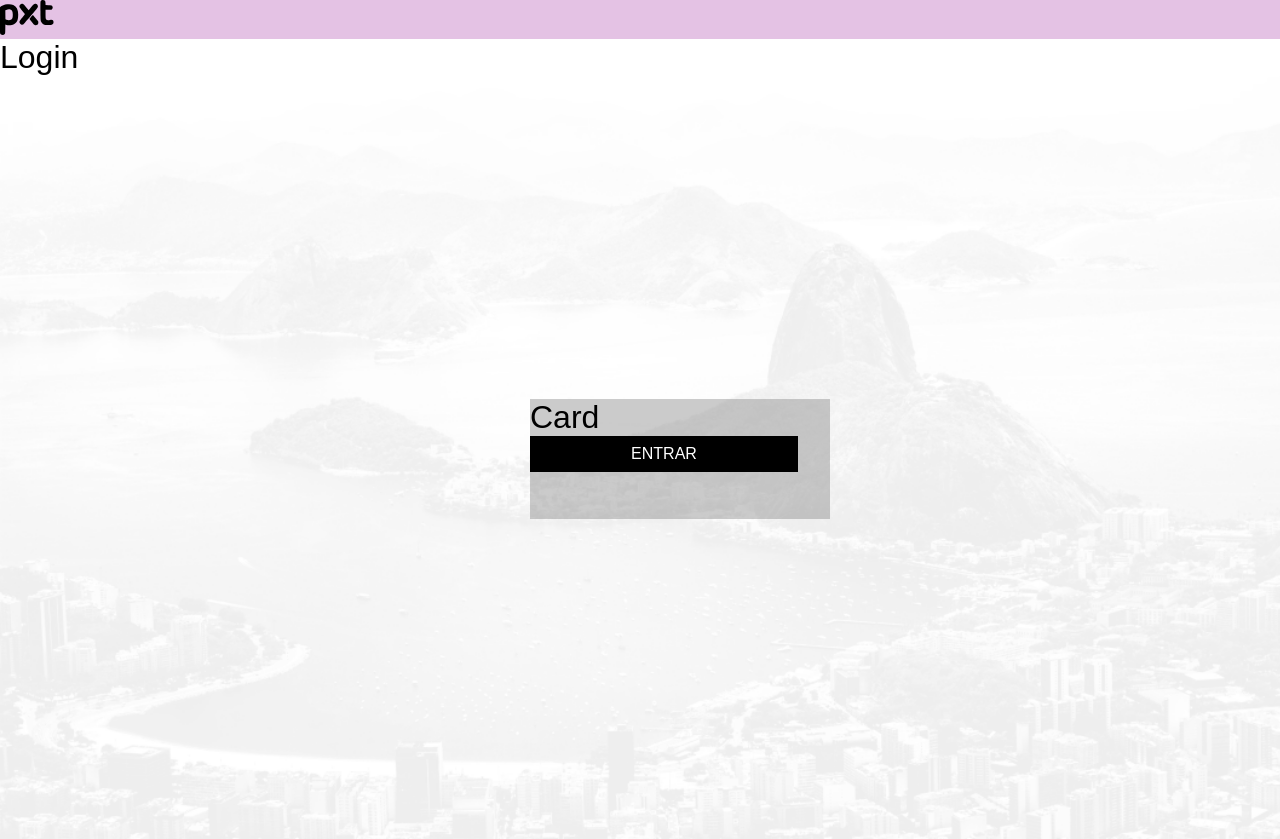
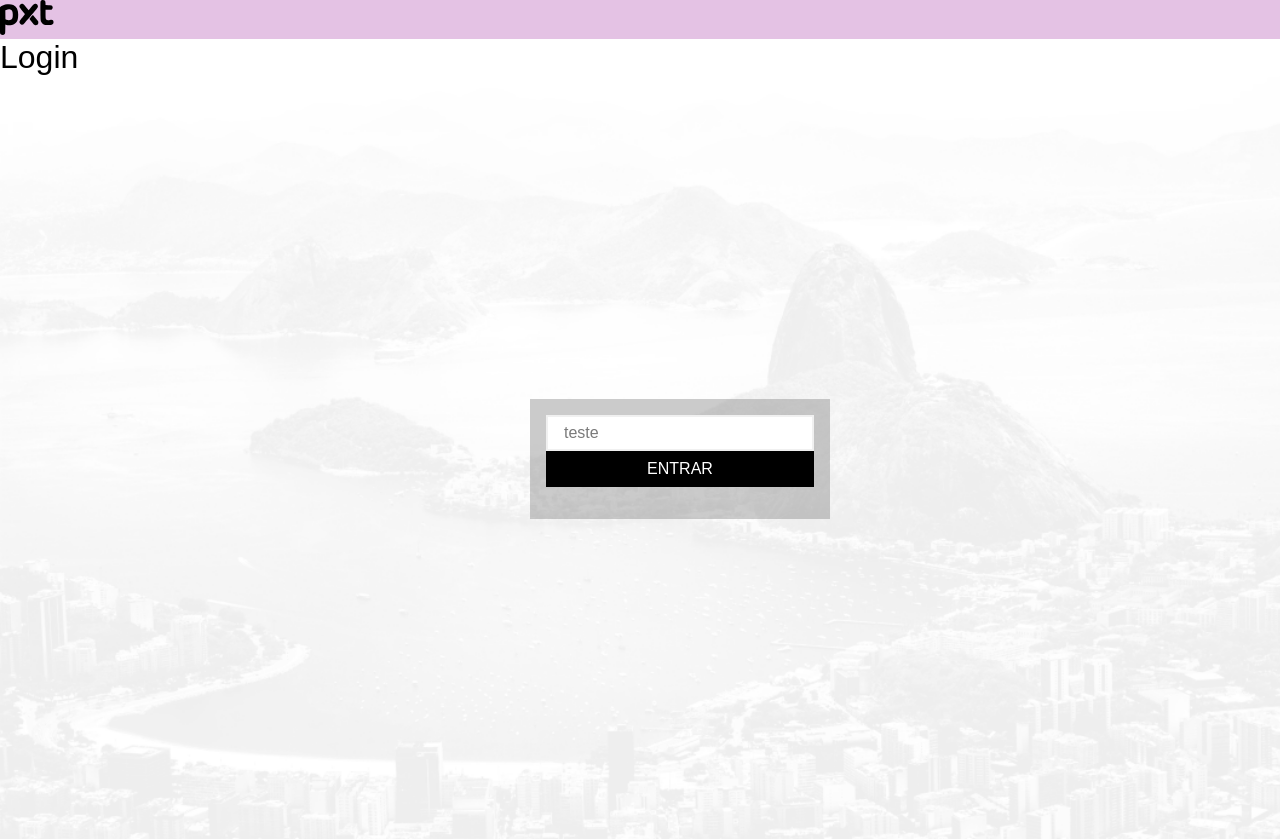
Before and after one commit to helenapaixao/Flags, a React (Create React App) app: page /login in a window 1280 px wide. Built offline with nearby package versions, Linux system fonts and the light colour scheme.

Commit message:
feat: add input

```diff
--- a/src/components/Card/styles.ts
+++ b/src/components/Card/styles.ts
@@ -4,4 +4,6 @@ export const Container = styled.div`
   background-color: #b6b6;
   height: 120px;
   width: 300px;
+
+  padding: 16px;
 `;
--- a/src/components/Input/index.tsx
+++ b/src/components/Input/index.tsx
@@ -1,11 +1,21 @@
-/* import * as S from "./styles"; */
+import React,{InputHTMLAttributes} from "react";
 
+import * as S from "./styles";
 
-export default function Input() {
+interface InputProps extends InputHTMLAttributes<HTMLInputElement> {
+  name: string;
+}
+
+const Input: React.FC<InputProps> = ({name, ...rest}) => {
   return (
-    <h1>Input</h1>
-/*     <S.Container>
-        <img src={Logo} alt="Logo" />
-    </S.Container> */
+    <>
+      <S.Container>
+        <input name={name}
+        {...rest}
+        />
+      </S.Container>
+    </>
   );
-}
+};
+
+export default Input;
--- a/src/components/Input/styles.ts
+++ b/src/components/Input/styles.ts
@@ -1,17 +1,26 @@
-import styled from 'styled-components'
-
+import styled from "styled-components";
 
 export const Container = styled.div`
-
-  background: #FFF;
-  border: 1px solid #F0F0F0;
+  background: #FFFF;
+  border: 2px solid #F0F0F0;
   padding: 16px;
   width: 100%;
+  height: 36px;
   align-items: center;
   display: flex;
-  color: #7A7A7A;
+  color: #666360;
   & + div {
-    margin-top: 10px;
+    margin-top: 8px;
+  }
+
+  input {
+    flex: 1;
+    background: transparent;
+    border: 0;
+    color: #7A7A7A;
+    &::placeholder {
+      color: #7A7A7A;
+    }
   }
 
 `;
--- a/src/pages/Login/index.tsx
+++ b/src/pages/Login/index.tsx
@@ -1,6 +1,7 @@
 import Header from "../../components/Header";
 import Button from "../../components/Button";
 import Card from "../../components/Card";
+import Input from '../../components/Input'
 import * as S from "./styles";
 
 export default function Login() {
@@ -11,7 +12,7 @@ export default function Login() {
         <h1>Login</h1>
         <S.Content>
           <Card>
-            <h1>Card</h1>
+            <Input name="login" type="email" placeholder="teste"/>
             <Button>ENTRAR</Button>
           </Card>
         </S.Content>
```
